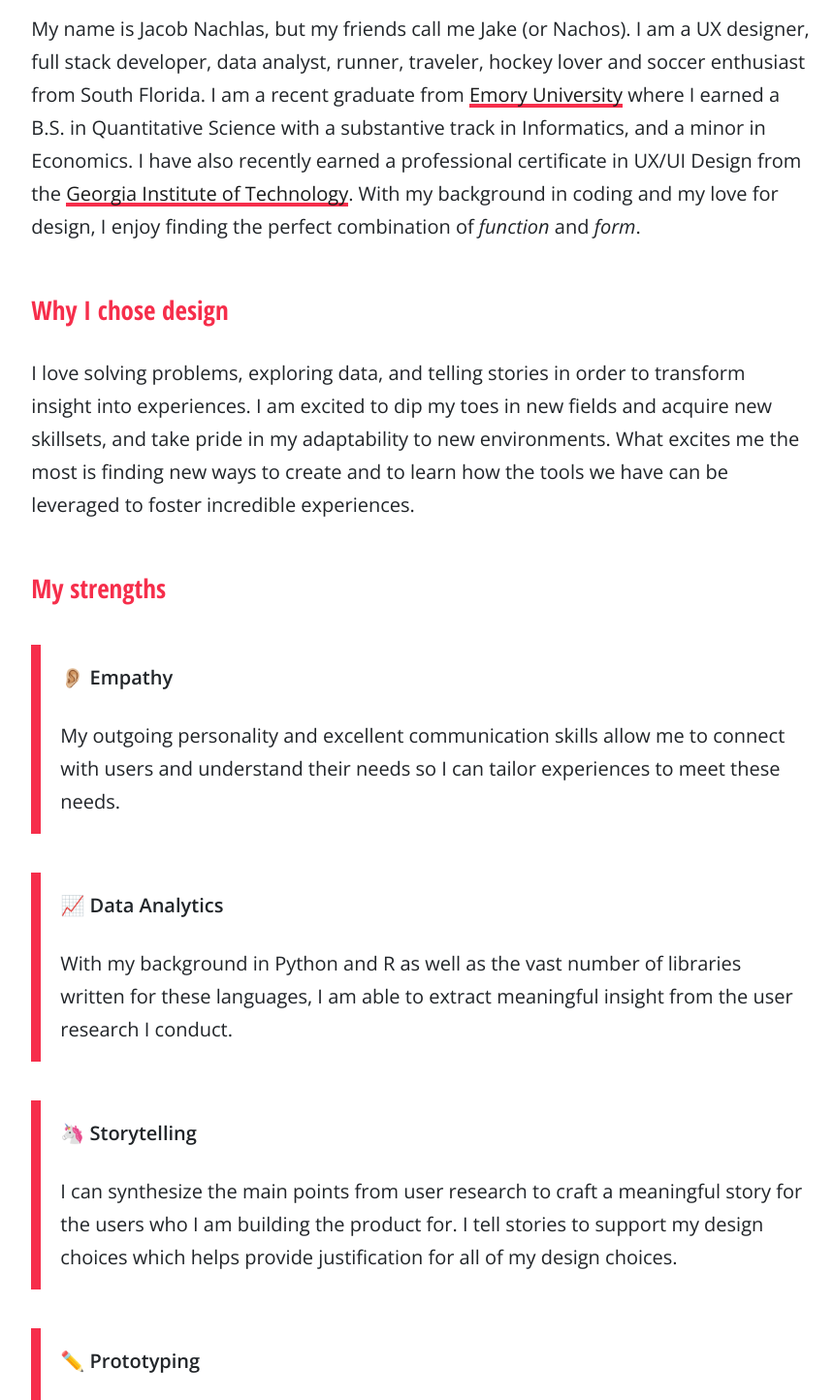
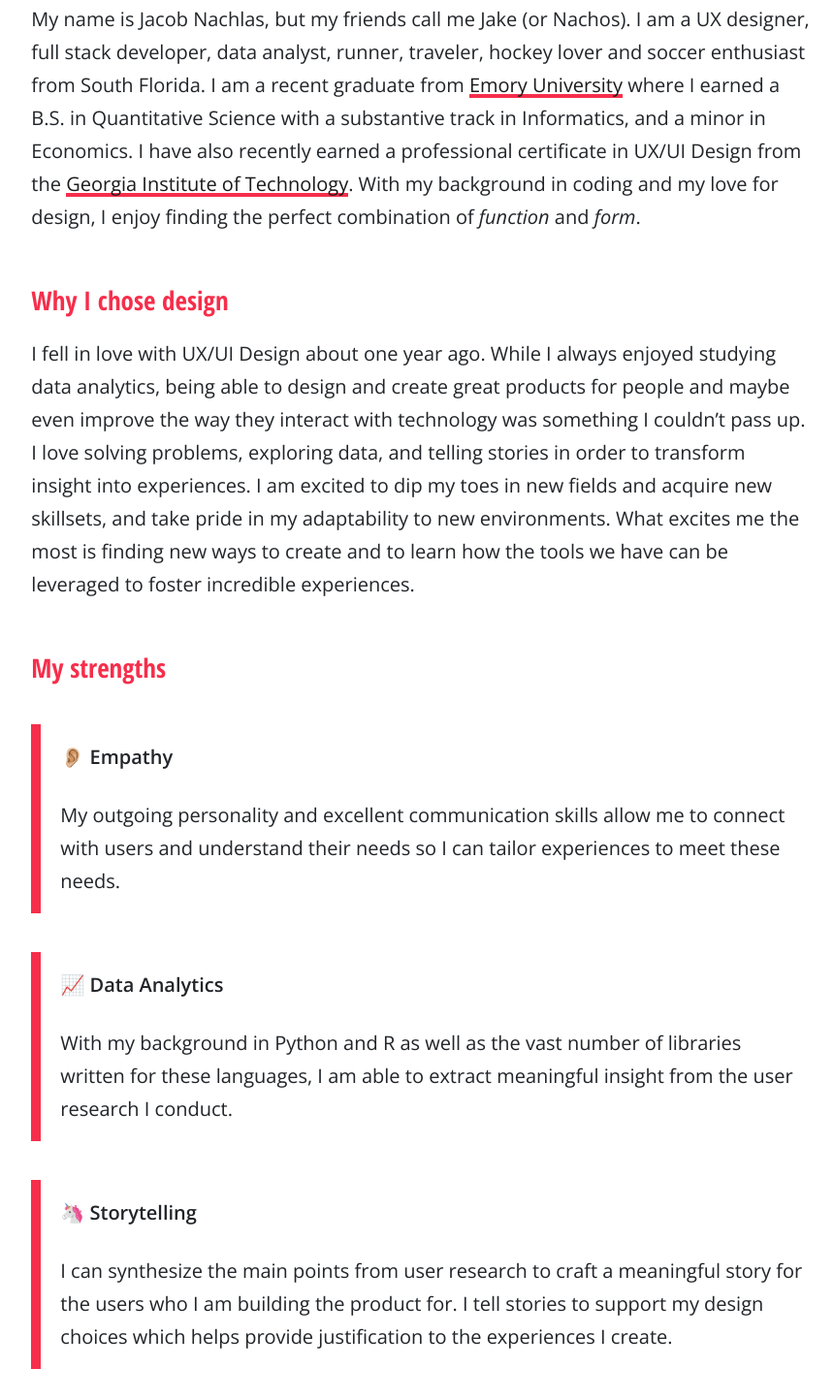
Before and after one commit to jakenachlas/About_Me_New, a plain HTML site: page index.html in a window 1280 px wide. Shown: the part 663-2107 px from the top of the page at 97% size, without its empty margins (206-1066 px from the left). Drawn offline with nearby package versions, Linux system fonts and the light colour scheme.

Commit message:
Fixed margin between headers and body. Fixed storytelling paragraph and "Why I chose design"

```diff
--- a/css/aboutstyle.css
+++ b/css/aboutstyle.css
@@ -109,7 +109,7 @@ nav ul li a.active, nav ul li a:hover{
 #get-to-know-me {
     font-weight: 600;
     margin-top: 40px;
-    margin-bottom: 30px;
+    margin-bottom: 20px;
     font-family: 'Open Sans Condensed', sans-serif;
     font-size: 27px;
     color: #f62e4b;
@@ -151,7 +151,7 @@ nav ul li a.active, nav ul li a:hover{
     font-weight: 600;
     color: #f62e4b;
     margin-top: 50px;
-    margin-bottom: 30px;
+    margin-bottom: 20px;
     line-height: normal;
 }
 
--- a/index.html
+++ b/index.html
@@ -48,7 +48,9 @@
 
     <h3 class="about-header-tag">Why I chose design</h3>
 
-    <p class="body-text">I love solving problems, exploring data, and telling stories in order to transform insight into experiences. I am excited to dip my toes in new fields and acquire new skillsets, and take pride in my adaptability to new environments. What excites me the most is finding new ways to create and to learn how the tools we have can be leveraged to foster incredible experiences. </p>
+    <p class="body-text">I fell in love with UX/UI Design about one year ago. While I always enjoyed studying data analytics, being able to design and create great products for people and maybe even improve the way they interact with technology was something I couldn’t pass up.
+      I love solving problems, exploring data, and telling stories in order to transform insight into experiences. I am excited to dip my toes in new fields and acquire new skillsets, and take pride in my adaptability to new environments. What excites me the most is finding new ways to create and to learn how the tools we have can be leveraged to foster incredible experiences.
+      </p>
 
     <h3 class="about-header-tag">My strengths</h3>
 
@@ -64,7 +66,7 @@
 
    <div class="strengh-card">
     <h4 class="strength-title">🦄 Storytelling</h4>
-    <p class="body-text">I can synthesize the main points from user research to craft a meaningful story for the users who I am building the product for. I tell stories to support my design choices which helps provide justification for all of my design choices.</p>
+    <p class="body-text">I can synthesize the main points from user research to craft a meaningful story for the users who I am building the product for. I tell stories to support my design choices which helps provide justification to the experiences I create.</p>
    </div>
 
    <div class="strengh-card">
```
